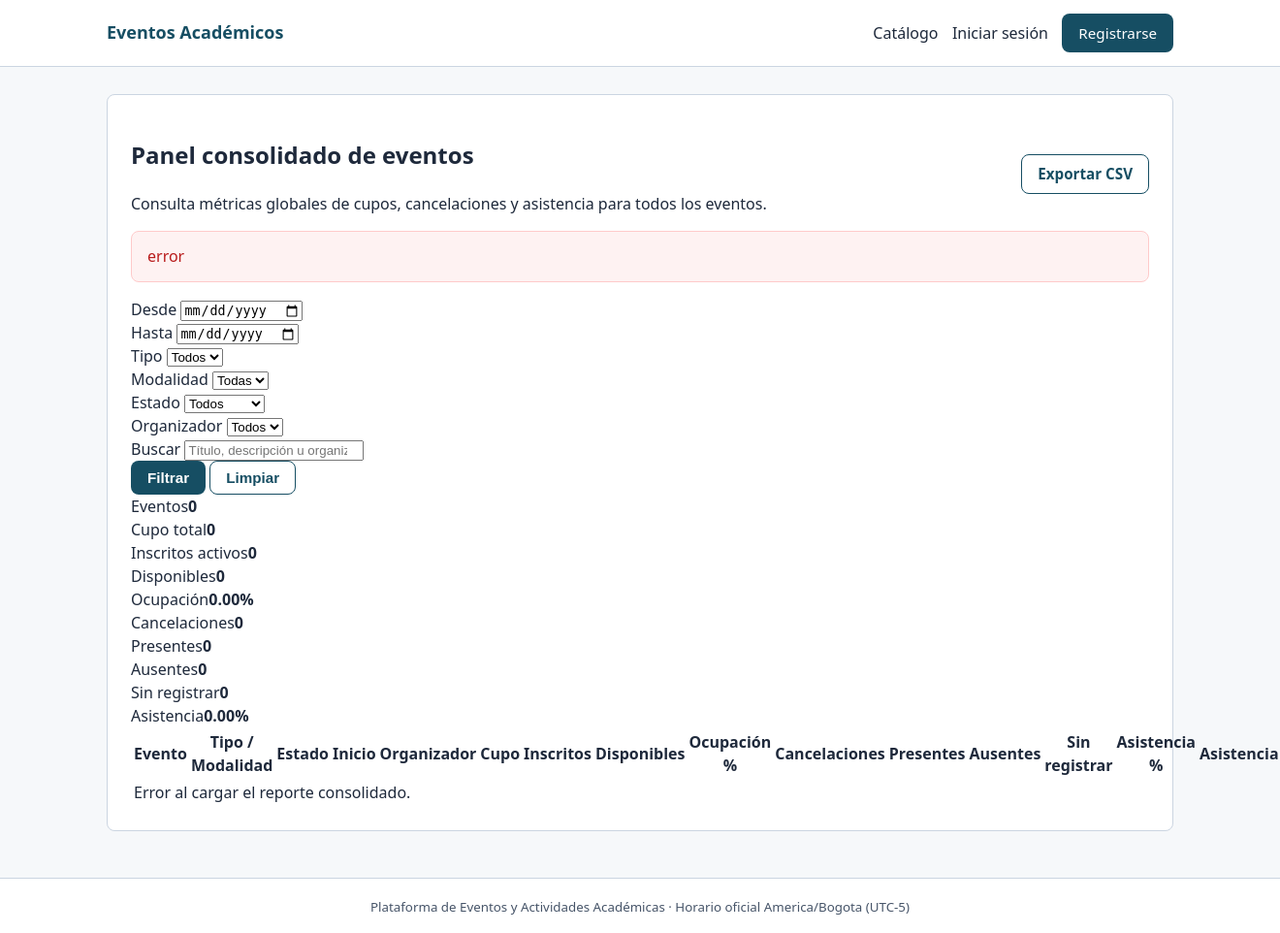
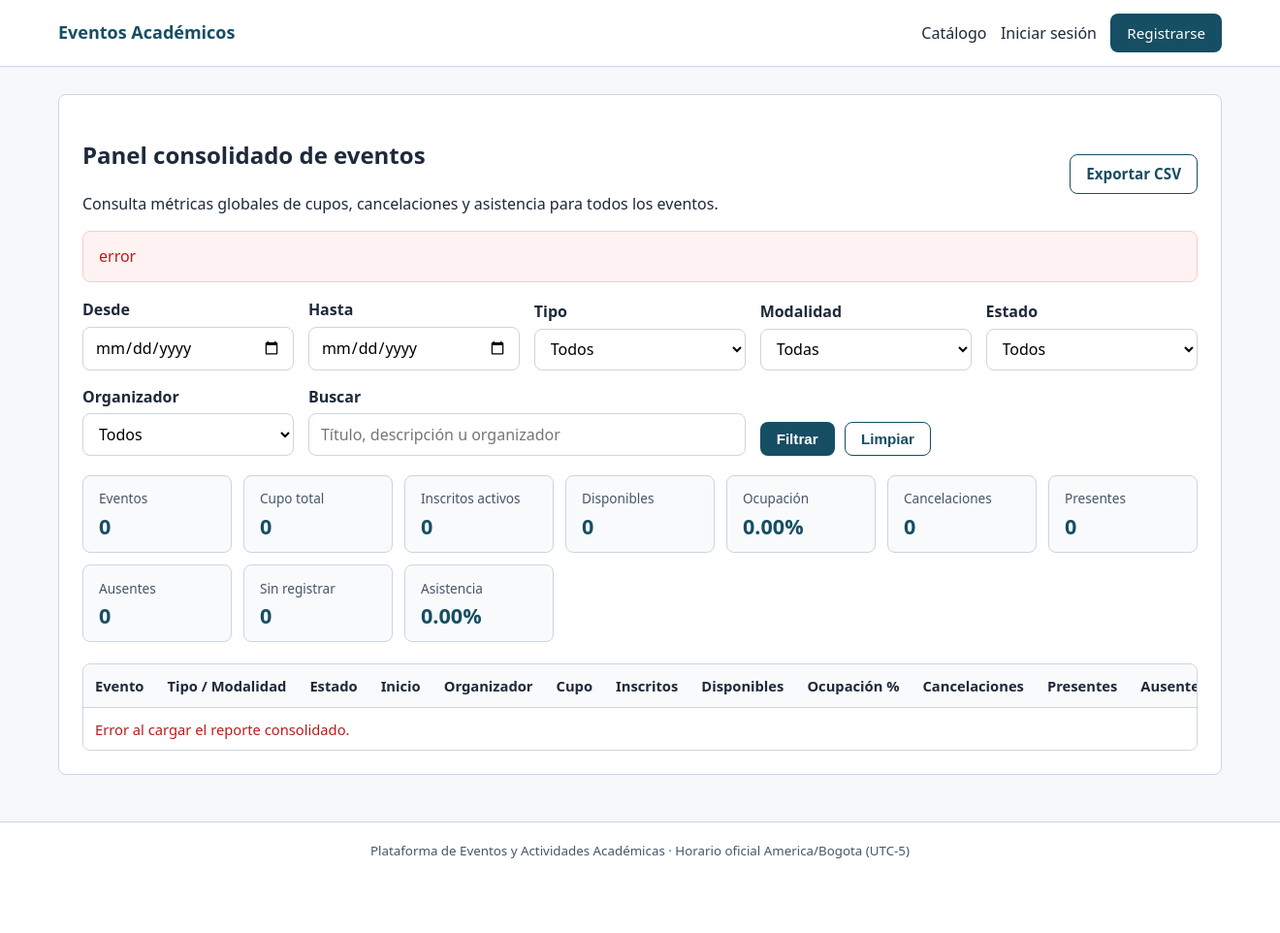
Before and after one commit to EmanuelChavarria/Eventos_Actividades_Academicas_itm, a Python web app: template app/templates/reportes/consolidado.html in a window 1320 px wide. Shown: the whole page at 97% size. After the commit the page ends 885 px from the top, so only its background shows below. Run offline with Jinja, Linux system fonts and the light colour scheme; the template is opened without the code that fills it, so the values that code supplies are empty.

Commit message:
fix(ui): agrega estilos de filtros kpis y tablas responsivas

```diff
--- a/app/static/css/styles.css
+++ b/app/static/css/styles.css
@@ -31,7 +31,7 @@ body {
 }
 
 .contenedor {
-  width: min(1100px, 92%);
+  width: min(1200px, 94%);
   margin-inline: auto;
 }
 
@@ -153,7 +153,8 @@ body {
   margin-bottom: 1rem;
 }
 
-.campo-formulario label {
+.campo-formulario label,
+.campo label {
   display: block;
   font-weight: 600;
   margin-bottom: 0.35rem;
@@ -161,12 +162,16 @@ body {
 
 .campo-formulario input,
 .campo-formulario select,
-.campo-formulario textarea {
+.campo-formulario textarea,
+.campo input,
+.campo select,
+.campo textarea {
   width: 100%;
   padding: 0.55rem 0.75rem;
   border: 1px solid var(--color-borde);
   border-radius: var(--radio);
   font: inherit;
+  background-color: var(--color-superficie);
 }
 
 .pie-pagina {
@@ -269,3 +274,139 @@ body {
   color: var(--color-texto-suave);
   background-color: #e2e8f0;
 }
+
+.insignia-borrador {
+  color: var(--color-texto-suave);
+  background-color: #f1f5f9;
+}
+
+.texto-error {
+  color: var(--color-error);
+  font-weight: 500;
+}
+
+.btn-compacto {
+  padding: 0.35rem 0.75rem;
+  font-size: 0.85rem;
+  white-space: nowrap;
+}
+
+.formulario-filtros {
+  display: grid;
+  grid-template-columns: repeat(auto-fit, minmax(190px, 1fr));
+  gap: 0.9rem;
+  margin-block: 1rem 1.25rem;
+  align-items: end;
+}
+
+@media (min-width: 640px) {
+  .campo-busqueda {
+    grid-column: span 2;
+  }
+}
+
+.acciones-formulario {
+  display: flex;
+  flex-wrap: wrap;
+  gap: 0.65rem;
+  align-items: center;
+}
+
+.grid-totales {
+  display: grid;
+  grid-template-columns: repeat(auto-fit, minmax(150px, 1fr));
+  gap: 0.75rem;
+  margin-block: 1rem 1.35rem;
+}
+
+.tarjeta-metrica {
+  background-color: #f8fafc;
+  border: 1px solid var(--color-borde);
+  border-radius: var(--radio);
+  padding: 0.85rem 1rem;
+  display: flex;
+  flex-direction: column;
+  gap: 0.3rem;
+}
+
+.tarjeta-metrica span {
+  font-size: 0.85rem;
+  color: var(--color-texto-suave);
+  font-weight: 500;
+}
+
+.tarjeta-metrica strong {
+  font-size: 1.35rem;
+  color: var(--color-primario);
+  line-height: 1.2;
+  font-variant-numeric: tabular-nums;
+}
+
+.tabla-responsiva {
+  width: 100%;
+  overflow-x: auto;
+  border: 1px solid var(--color-borde);
+  border-radius: var(--radio);
+  background-color: var(--color-superficie);
+  margin-top: 1rem;
+}
+
+.tabla-responsiva table {
+  width: 100%;
+  border-collapse: collapse;
+  font-size: 0.92rem;
+}
+
+.tabla-responsiva thead th {
+  background-color: #f8fafc;
+  color: var(--color-texto);
+  font-weight: 600;
+  text-align: left;
+  padding: 0.7rem 0.75rem;
+  border-bottom: 1px solid var(--color-borde);
+  white-space: nowrap;
+}
+
+.tabla-responsiva thead th.col-numerica {
+  text-align: right;
+}
+
+.tabla-responsiva tbody td {
+  padding: 0.65rem 0.75rem;
+  border-bottom: 1px solid #e2e8f0;
+  vertical-align: middle;
+}
+
+.tabla-responsiva tbody tr:last-child td {
+  border-bottom: none;
+}
+
+.tabla-responsiva tbody tr:hover {
+  background-color: #f8fafc;
+}
+
+.col-numerica {
+  text-align: right;
+  font-variant-numeric: tabular-nums;
+  white-space: nowrap;
+}
+
+.col-fecha,
+.col-acciones {
+  white-space: nowrap;
+}
+
+.col-organizador {
+  min-width: 150px;
+}
+
+.col-titulo {
+  min-width: 190px;
+}
+
+.acciones-tabla {
+  display: flex;
+  flex-wrap: nowrap;
+  gap: 0.45rem;
+  align-items: center;
+}
--- a/app/templates/catalogo/detalle.html
+++ b/app/templates/catalogo/detalle.html
@@ -29,7 +29,7 @@
           data-evento-id="{{ evento_id }}"
           disabled
         >
-          Inscribirse (disponible al activar E5)
+          Cargando disponibilidad...
         </button>
       {% endif %}
       <a href="/" class="btn-secundario">Volver al catálogo</a>
--- a/app/templates/inscripciones/mias.html
+++ b/app/templates/inscripciones/mias.html
@@ -8,13 +8,14 @@
 
     <div id="alerta-mis-inscripciones" class="alerta oculto" role="alert" aria-live="polite"></div>
 
+    <div class="tabla-responsiva">
       <table id="tabla-mis-inscripciones">
         <thead>
           <tr>
             <th>Evento</th>
-          <th>Fecha inicio</th>
+            <th class="col-fecha">Fecha inicio</th>
             <th>Estado</th>
-          <th>Acci&oacute;n</th>
+            <th class="col-acciones">Acci&oacute;n</th>
           </tr>
         </thead>
         <tbody id="cuerpo-mis-inscripciones">
@@ -23,6 +24,7 @@
           </tr>
         </tbody>
       </table>
+    </div>
   </section>
 {% endblock %}
 
--- a/app/templates/reportes/consolidado.html
+++ b/app/templates/reportes/consolidado.html
@@ -63,7 +63,7 @@
           <option value="">Todos</option>
         </select>
       </div>
-      <div class="campo">
+      <div class="campo campo-busqueda">
         <label for="filtro-texto">Buscar</label>
         <input
           id="filtro-texto"
@@ -92,24 +92,25 @@
       <div class="tarjeta-metrica"><span>Asistencia</span><strong id="total-asistencia">0.00%</strong></div>
     </section>
 
+    <div class="tabla-responsiva">
       <table id="tabla-consolidado">
         <thead>
           <tr>
             <th>Evento</th>
             <th>Tipo / Modalidad</th>
             <th>Estado</th>
-          <th>Inicio</th>
+            <th class="col-fecha">Inicio</th>
             <th>Organizador</th>
-          <th>Cupo</th>
-          <th>Inscritos</th>
-          <th>Disponibles</th>
-          <th>Ocupación %</th>
-          <th>Cancelaciones</th>
-          <th>Presentes</th>
-          <th>Ausentes</th>
-          <th>Sin registrar</th>
-          <th>Asistencia %</th>
-          <th>Asistencia</th>
+            <th class="col-numerica">Cupo</th>
+            <th class="col-numerica">Inscritos</th>
+            <th class="col-numerica">Disponibles</th>
+            <th class="col-numerica">Ocupación %</th>
+            <th class="col-numerica">Cancelaciones</th>
+            <th class="col-numerica">Presentes</th>
+            <th class="col-numerica">Ausentes</th>
+            <th class="col-numerica">Sin registrar</th>
+            <th class="col-numerica">Asistencia %</th>
+            <th class="col-acciones">Asistencia</th>
           </tr>
         </thead>
         <tbody id="cuerpo-consolidado">
@@ -118,6 +119,7 @@
           </tr>
         </tbody>
       </table>
+    </div>
   </section>
 {% endblock %}
 
```
Also changed, not shown: app/templates/asistencia/registro.html (+7 -2 lines). Lines whose indentation alone changed are shown as unchanged.
